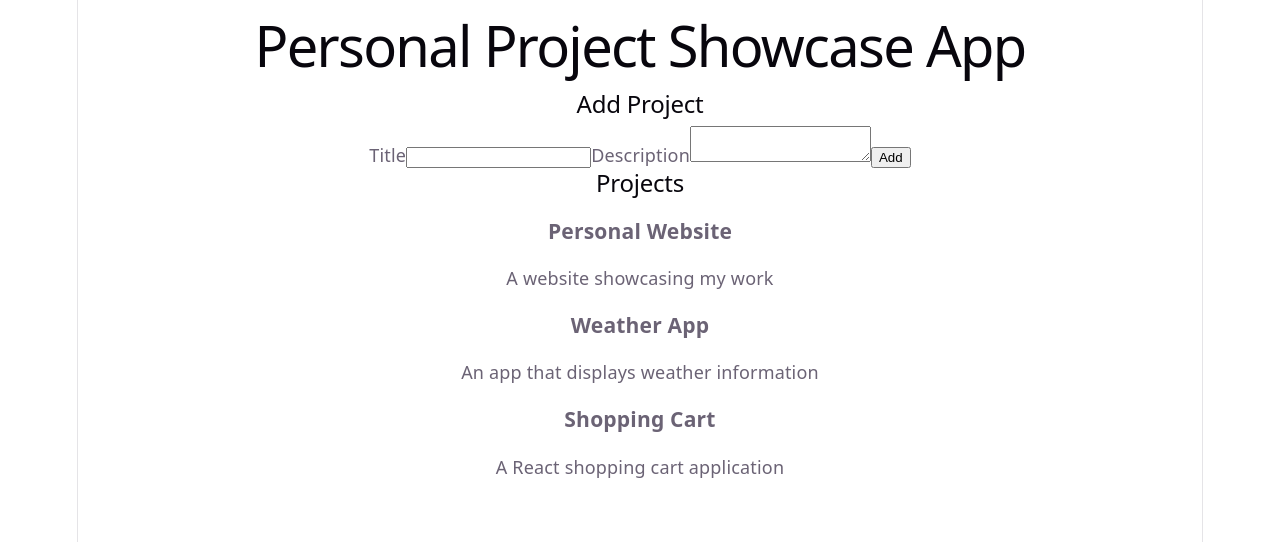
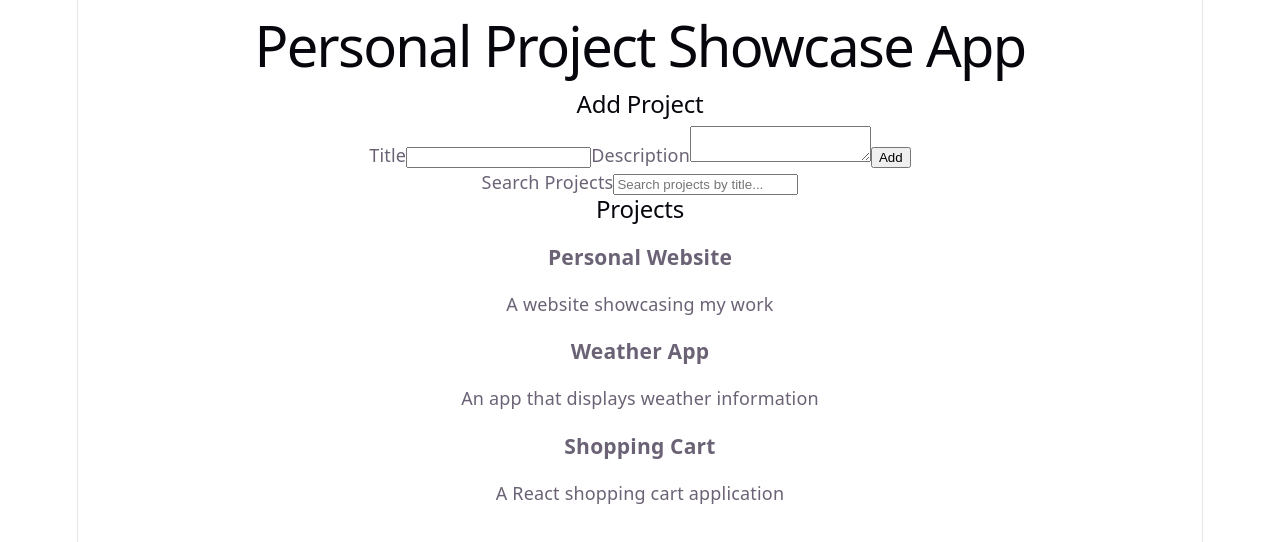
Before and after one commit to a-gbatie/React-Portfolio-Platform, a React (Vite) app: page / in a window 1280 px wide. Shown: the top 542 px of the page. Built offline with nearby package versions, Linux system fonts and the light colour scheme.

Commit message:
added search functionality

```diff
--- a/src/App.jsx
+++ b/src/App.jsx
@@ -21,6 +21,7 @@ function App() {
       description: "A React shopping cart application",
     },
   ]);
+  const [search, setSearch] = useState("");
 
   function addNewProject(newProject) {
     setProjects((prevProjects) => [
@@ -29,13 +30,15 @@ function App() {
     ]);
   }
 
+  const filteredProjects = projects.filter((project) => project.title.toLowerCase().includes(search.toLowerCase()));
+
   return (
     <div className="App">
       <h1>Personal Project Showcase App</h1>
 
       <ProjectForm addNewProject={addNewProject} />
-      <SearchBar />
-      <ProjectList projects={projects} />
+      <SearchBar search={search} setSearch={setSearch} />
+      <ProjectList projects={filteredProjects} />
     </div>
   );
 }
--- a/src/components/SearchBar.jsx
+++ b/src/components/SearchBar.jsx
@@ -1,5 +1,17 @@
-function SearchBar() {
-    return <inout placeholder="Search Projects" />;
+function SearchBar({ search, setSearch }) {
+  return (
+    <div className="search-bar">
+      <label htmlFor="project-search">Search Projects</label>
+
+      <input
+        id="project-search"
+        type="text"
+        placeholder="Search projects by title..."
+        value={search}
+        onChange={(e) => setSearch(e.target.value)}
+      />
+    </div>
+  );
 }
 
 export default SearchBar;
```
